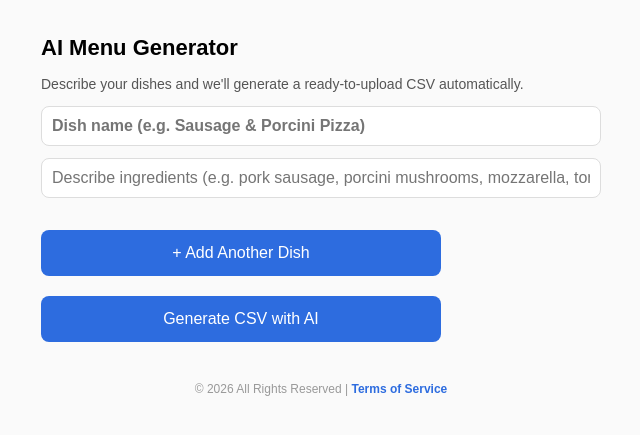
After one commit to jacquesc99/restaurant-app, a Flask app: page /generate-menu in a window 1280 px wide. The commit adds this page. Shown: the top 435 px of the page, without its empty margins (319-959 px from the left). Run offline with Flask 3, Linux system fonts and the light colour scheme; the visitor is signed in with stand-in values (Sample User, id 1); some libraries are stand-ins or nearby versions.

Commit message:
generate menu

```diff
--- a/app.py
+++ b/app.py
@@ -82,6 +82,10 @@ def signup():
 
     return render_template('signup.html')
 
+@app.route('/generate-menu', methods=['GET', 'POST'])
+@login_required
+def generate_menu():
+    return render_template('generate_menu.html')
 
 @app.route('/login', methods=['GET', 'POST'])
 def login():
@@ -156,6 +160,11 @@ def dashboard():
     menu_url = url_for('menu', slug=current_user.slug, _external=True)
     return render_template('dashboard.html', restaurant=current_user, menu_url=menu_url)
 
+@app.route('/generate-menu', methods=['GET', 'POST'])
+@login_required
+def generate_menu():
+    return render_template('generate_menu.html')
+
 @app.route('/terms')
 def terms():
     return render_template('terms.html')
--- /dev/null
+++ b/templates/generate_menu.html
@@ -0,0 +1,111 @@
+{% extends "base.html" %}
+
+{% block title %}Generate Menu CSV{% endblock %}
+
+{% block content %}
+    <h1>AI Menu Generator</h1>
+    <p>Describe your dishes and we'll generate a ready-to-upload CSV automatically.</p>
+
+    <div id="dish-inputs">
+        <div class="dish-row">
+            <input type="text" class="dish-name" placeholder="Dish name (e.g. Sausage & Porcini Pizza)">
+            <input type="text" class="dish-desc" placeholder="Describe ingredients (e.g. pork sausage, porcini mushrooms, mozzarella, tomato, gluten crust)">
+        </div>
+    </div>
+
+    <button onclick="addDish()">+ Add Another Dish</button>
+    <button onclick="generateCSV()">Generate CSV with AI</button>
+
+    <div id="loading" style="display:none;">
+        <p>⏳ Generating your menu CSV...</p>
+    </div>
+
+    <div id="result" style="display:none;">
+        <h2>Your Generated CSV</h2>
+        <textarea id="csv-output" rows="15" style="width:100%; font-family:monospace; font-size:13px;"></textarea>
+        <br>
+        <button onclick="downloadCSV()">Download CSV</button>
+        <a href="/dashboard" class="pill" style="margin-left:10px;">← Back to Dashboard</a>
+    </div>
+
+    <script>
+    function addDish() {
+        const container = document.getElementById('dish-inputs');
+        const row = document.createElement('div');
+        row.className = 'dish-row';
+        row.style.marginTop = '10px';
+        row.innerHTML = `
+            <input type="text" class="dish-name" placeholder="Dish name">
+            <input type="text" class="dish-desc" placeholder="Describe ingredients">
+        `;
+        container.appendChild(row);
+    }
+
+    async function generateCSV() {
+        const names = document.querySelectorAll('.dish-name');
+        const descs = document.querySelectorAll('.dish-desc');
+
+        let dishes = [];
+        for (let i = 0; i < names.length; i++) {
+            if (names[i].value.trim()) {
+                dishes.push(`${names[i].value}: ${descs[i].value}`);
+            }
+        }
+
+        if (dishes.length === 0) {
+            alert('Please enter at least one dish.');
+            return;
+        }
+
+        document.getElementById('loading').style.display = 'block';
+        document.getElementById('result').style.display = 'none';
+
+        const prompt = `You are a restaurant allergen expert. Generate a CSV for the following dishes.
+
+The CSV must have these exact columns:
+dish,category,pork,beef,chicken,egg,dairy,fish,shellfish,gluten,peanuts,tree nuts,soy,sesame,capsaicin,piperine,vegetarian,vegan,pregnancy safe,alt_pork,alt_beef,alt_chicken,alt_egg,alt_dairy,alt_fish,alt_shellfish,alt_gluten,alt_peanuts,alt_tree_nuts,alt_soy,alt_sesame,alt_capsaicin,alt_piperine
+
+Rules:
+- Use TRUE or FALSE for allergen columns
+- Only fill alt_ columns if the dish CAN be modified to remove that allergen
+- Leave alt_ cells empty if no modification is possible
+- Be accurate based on typical restaurant ingredients
+- Return ONLY the CSV, no explanation, no markdown
+
+Dishes:
+${dishes.join('\n')}`;
+
+        try {
+            const response = await fetch('https://api.anthropic.com/v1/messages', {
+                method: 'POST',
+                headers: { 'Content-Type': 'application/json' },
+                body: JSON.stringify({
+                    model: 'claude-sonnet-4-6',
+                    max_tokens: 1000,
+                    messages: [{ role: 'user', content: prompt }]
+                })
+            });
+
+            const data = await response.json();
+            const csv = data.content[0].text.trim();
+
+            document.getElementById('csv-output').value = csv;
+            document.getElementById('result').style.display = 'block';
+        } catch (err) {
+            alert('Error generating CSV. Please try again.');
+        } finally {
+            document.getElementById('loading').style.display = 'none';
+        }
+    }
+
+    function downloadCSV() {
+        const csv = document.getElementById('csv-output').value;
+        const blob = new Blob([csv], { type: 'text/csv' });
+        const url = URL.createObjectURL(blob);
+        const a = document.createElement('a');
+        a.href = url;
+        a.download = 'menu.csv';
+        a.click();
+    }
+    </script>
+{% endblock %}
```
Also changed, not shown: templates/dashboard.html (+7 -0 lines).
